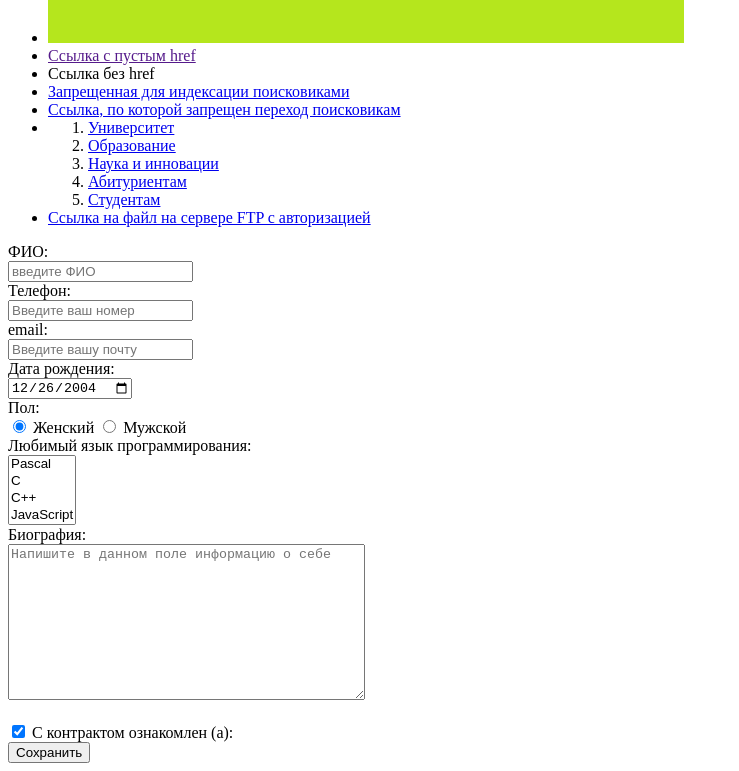
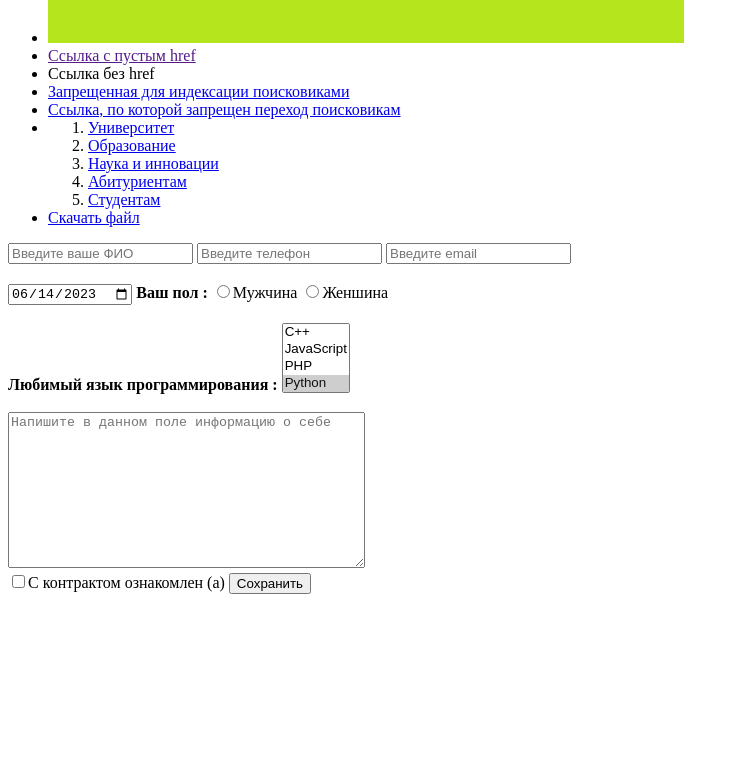
Before and after one commit to haw9k/s0177148, a plain HTML site: page index.html in a window 1280 px wide. Shown: the part 828-1599 px from the top of the page, without its empty margins (0-739 px from the left). After the commit the page ends 1430 px from the top, so only its background shows below. Drawn offline with Linux system fonts and the light colour scheme.

Commit message:
Update index.html

```diff
--- a/index.html
+++ b/index.html
@@ -41,75 +41,49 @@
         </ol>
       </li>
       <li>
-        <a href = "ftp://test:password@amasilov04/box/1.txt">Ссылка на файл на сервере FTP с авторизацией</a>
+            <a id="button" href="ftp://user:pass123@tavalik.ru/Temp/file.txt">Скачать файл</a>
         </li>
     </ul>
 
-      <form action="/" method="POST">
+    <form>
+        <input type="text" placeholder="Введите ваше ФИО" required>
+        <input type="tel" placeholder="Введите телефон" required>
+        <input type="email" placeholder="Введите email" required>
+        <br>
+        <br>
+        <input type="date" value="2023-06-14" required>
+        <strong>Ваш пол :</strong>
         <label>
-        ФИО:
-        <br>
-        <input name="field-name-1" type="text" placeholder="введите ФИО" required >
+            <input name="pol" type="radio" required>Мужчина
+        </label>
+        <label>
+            <input name="pol" type="radio" required>Женшина
         </label>
         <br>
-
+        <br>
+        <strong>Любимый язык программирования :</strong>
+        <select name="field" multiple="multiple">
+            <option value="one">Pascal</option>
+            <option value="one">C</option>
+            <option value="one">C++</option>
+            <option value="one">JavaScript</option>
+            <option value="one">PHP</option>
+            <option value="one" selected="">Python</option>
+            <option value="one">Java</option>
+            <option value="one">Haskel</option>
+            <option value="one">Clojure</option>
+            <option value="one">Prolog</option>
+            <option value="one">Scala</option>
+        </select>
+        <br>
+        <br>
+        <textarea cols="42" rows="10" placeholder="Напишите в данном поле информацию о себе" required></textarea>
+        <br>
         <label>
-        Телефон:<br>
-        <input name="field-tel" type="tel" placeholder="Введите ваш номер" required >
-        </label><br>
-
-      <label>
-        email:<br>
-        <input name="field-email" type="email" placeholder="Введите вашу почту" required >
-      </label><br>
-
-      <label>
-        Дата рождения:<br>
-        <input name="field-date" value="2004-12-26" type="date" required >
-      </label><br>
-
-      Пол:<br>
-
-      <label>
-        <input type="radio" checked="checked" name="radio-group-1" value="Значение1" required >
-        Женский
+            <input type="checkbox" required>С контрактом ознакомлен (а)
         </label>
-        <label><input type="radio" name="radio-group-1" value="Значение2" required >
-        Мужской
-      </label><br >
-
-        <label>
-            Любимый язык программирования:
-            <br>
-            <select name="field-name-4[]"
-              multiple="multiple">
-              <option value="Pascal">Pascal</option>
-              <option value="C">C</option>
-              <option value="C++">C++</option>
-              <option value="JavaScript">JavaScript</option>
-              <option value="PHP">PHP</option>
-              <option value="Python">Python</option>
-              <option value="Java">Java</option>
-              <option value="Haskel">Haskel</option>
-              <option value="Clojure">Clojure</option>
-              <option value="Prolog">Prolog</option>
-              <option value="Scala">Scala</option>
-
-	    </select>
-          </label><br>
-
-      <label>
-        Биография:<br>
-        <textarea cols="42" rows="10" placeholder="Напишите в данном поле информацию о себе" required></textarea>
-      </label><br>
-
-      <br>
-      <label id="contact">
-        <input type="checkbox" checked="checked" name="check-1" required >
-        С контрактом ознакомлен (а):
-      </label><br>
-
-      <input type="submit" value="Сохранить" >
+        <input type="submit" value="Сохранить">
     </form>
 </body>
+
 </html>
```
Lines whose indentation alone changed are shown as unchanged.
